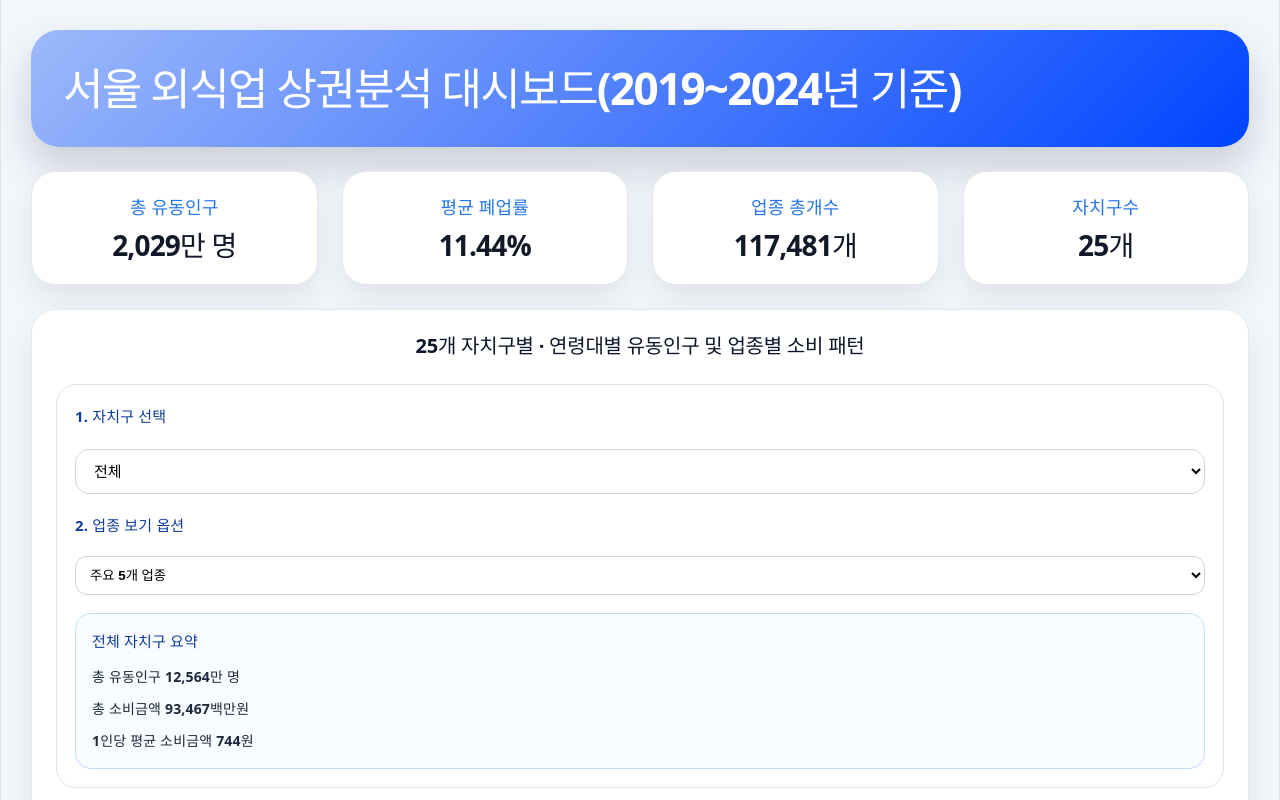
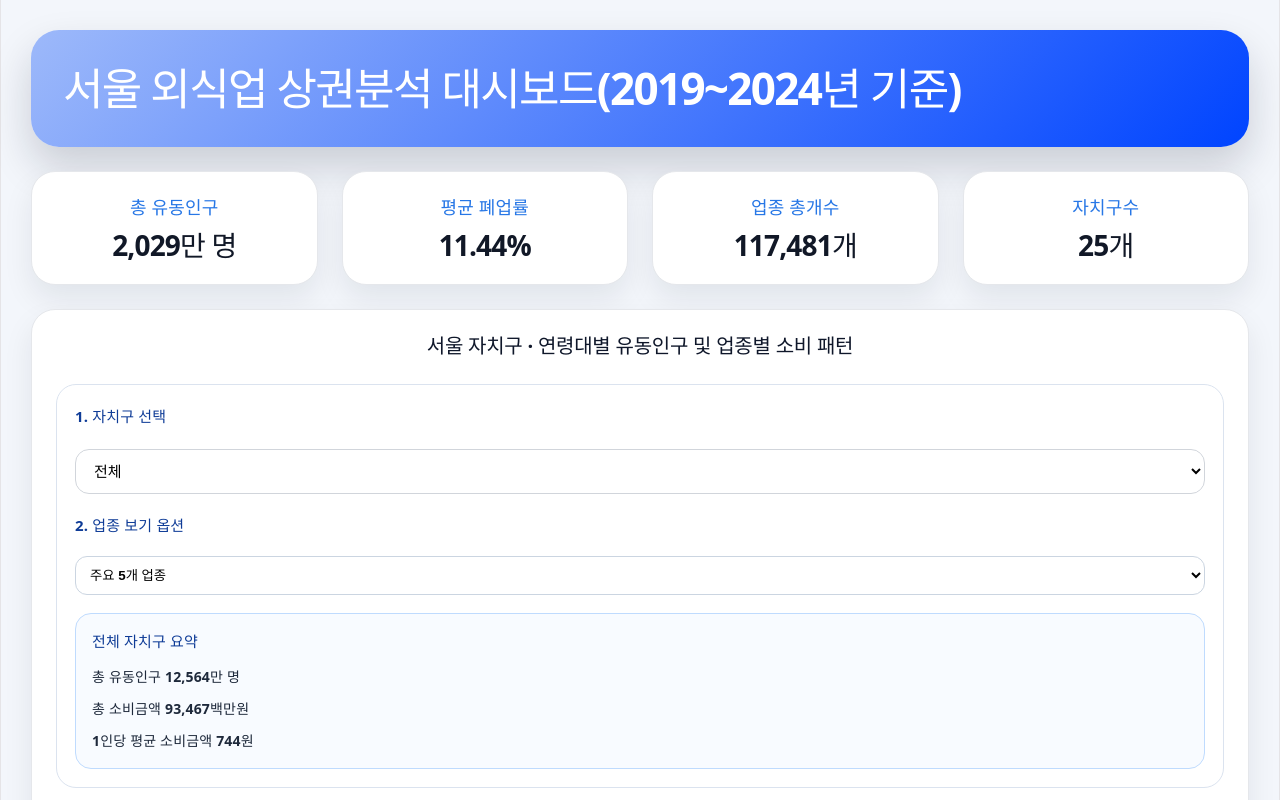
Before and after one commit to yunmiju12/Seoul_Business_District_Analysis, a React (Vite) app: page / in a window 1280 px wide. Shown: the top 800 px of the page. Built offline with nearby package versions, Linux system fonts and the light colour scheme.

Commit message:
폐업 위험도 영역 통합 수정

```diff
--- a/src/App.tsx
+++ b/src/App.tsx
@@ -1529,7 +1529,7 @@ function App() {
             <div>
               <h2>
                 {selectedIntegratedDistrict === DISTRICT_ALL
-                  ? "25개 자치구별 · 연령대별 유동인구 및 업종별 소비 패턴"
+                  ? "서울 자치구 · 연령대별 유동인구 및 업종별 소비 패턴"
                   : `${selectedIntegratedDistrict}  상권 연령별 소비분석`}
               </h2>
             </div>
```
